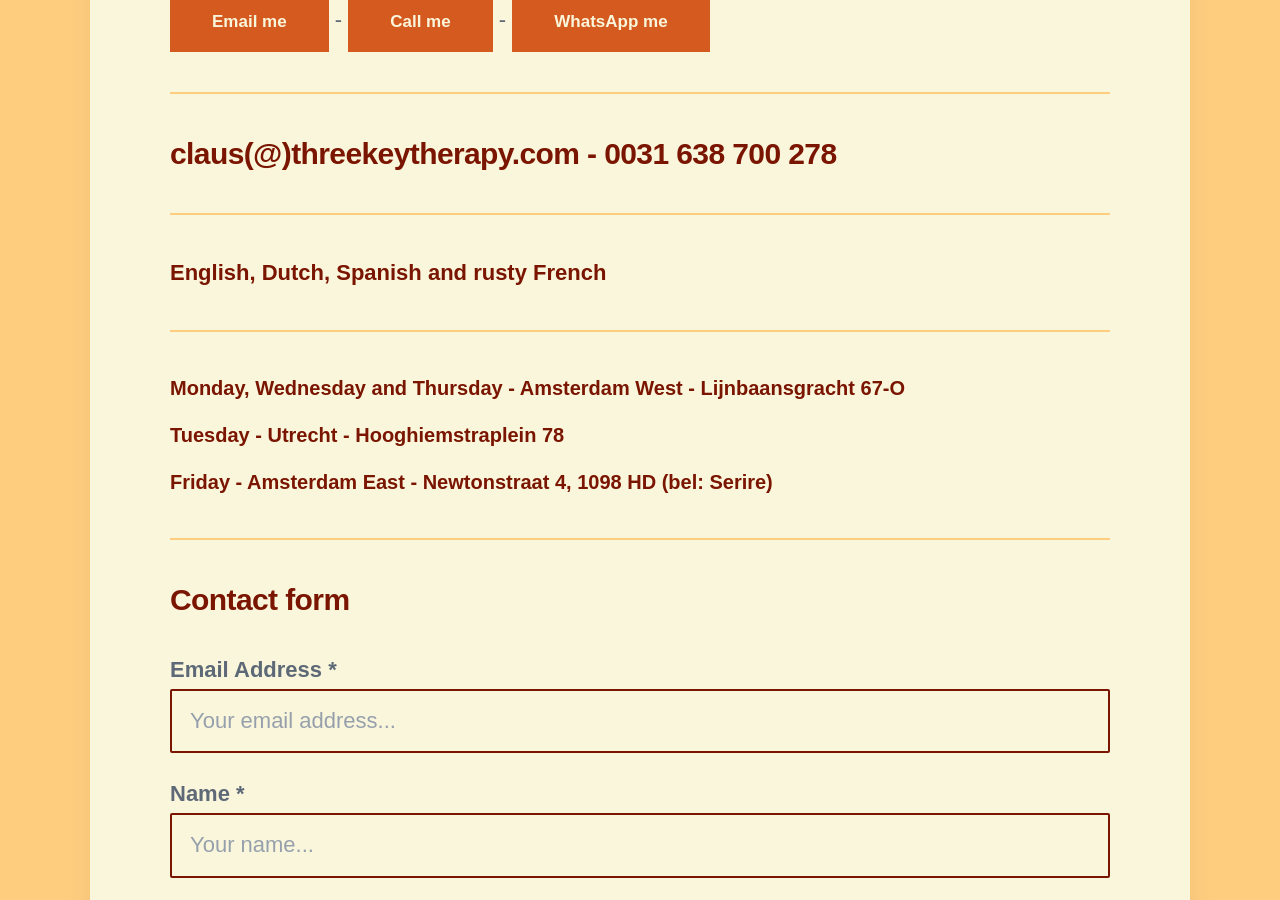
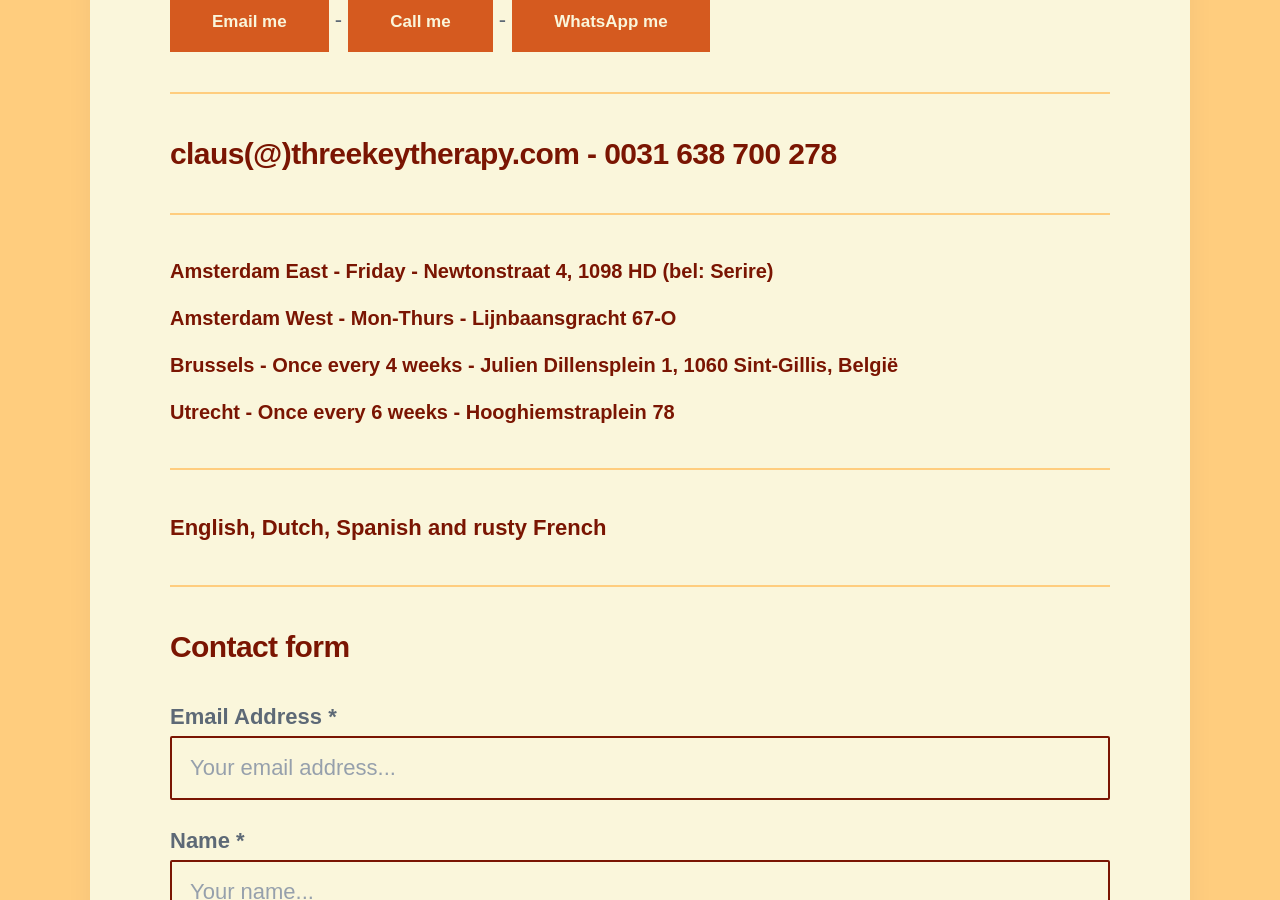
Before and after one commit to threekeytherapy/threekeytherapy.com, a Jekyll site: the page built from _pages/contact.md, in a window 1280 px wide and 900 px high, scrolled down 736 px. Built offline with Jekyll 4.4.1, drawn with Linux system fonts in a browser that asks for light colours; nearby versions of some CDN libraries; some web fonts are replaced.

Commit message:
updates locations

```diff
--- a/_pages/contact.md
+++ b/_pages/contact.md
@@ -13,13 +13,15 @@ featured_image:
 
 ---
 
-#### English, Dutch, Spanish and rusty French
+##### Amsterdam East - Friday - Newtonstraat 4, 1098 HD (bel: Serire)
+##### Amsterdam West - Mon-Thurs - Lijnbaansgracht 67-O
+
+##### Brussels - Once every 4 weeks - Julien Dillensplein 1, 1060 Sint-Gillis, België
+##### Utrecht - Once every 6 weeks - Hooghiemstraplein 78
 
 ---
 
-##### Monday, Wednesday and Thursday - Amsterdam West - Lijnbaansgracht 67-O
-##### Tuesday - Utrecht - Hooghiemstraplein 78
-##### Friday - Amsterdam East - Newtonstraat 4, 1098 HD (bel: Serire)
+#### English, Dutch, Spanish and rusty French
 
 ---
 
```
Also changed, not shown: _projects/bodytherapy.md (+1 -1 lines), _workshops/fast-retreat.md (+1 -1 lines).
